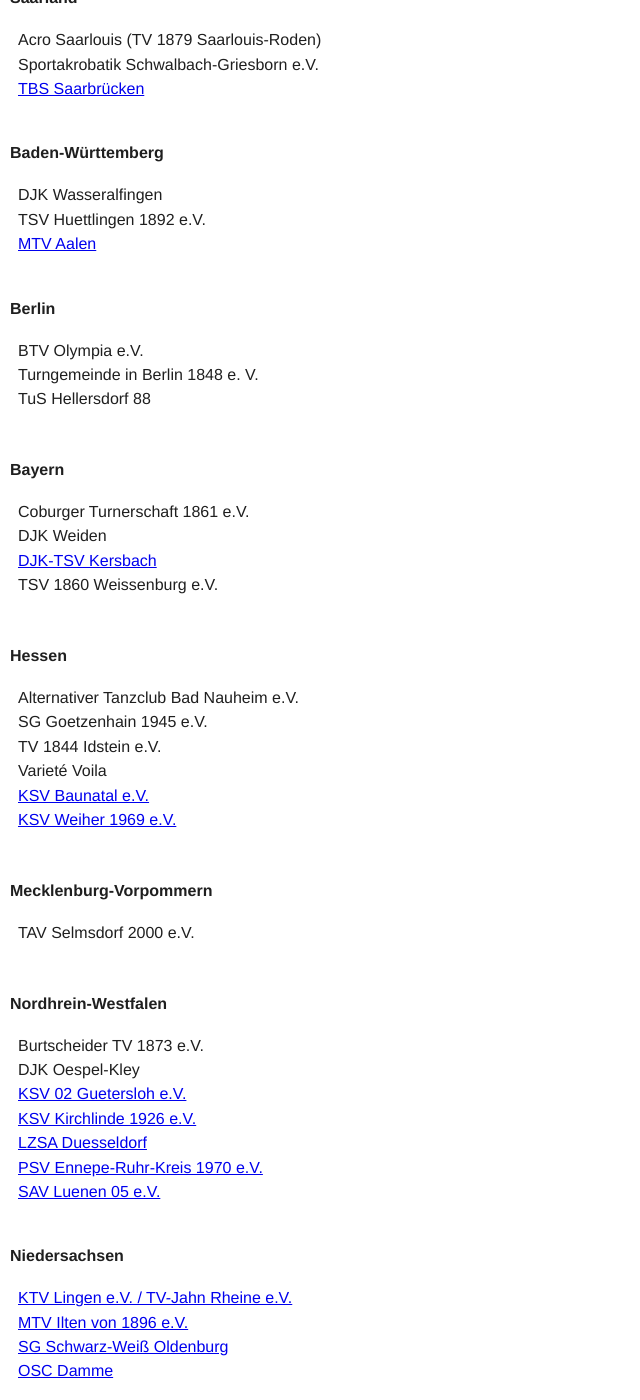
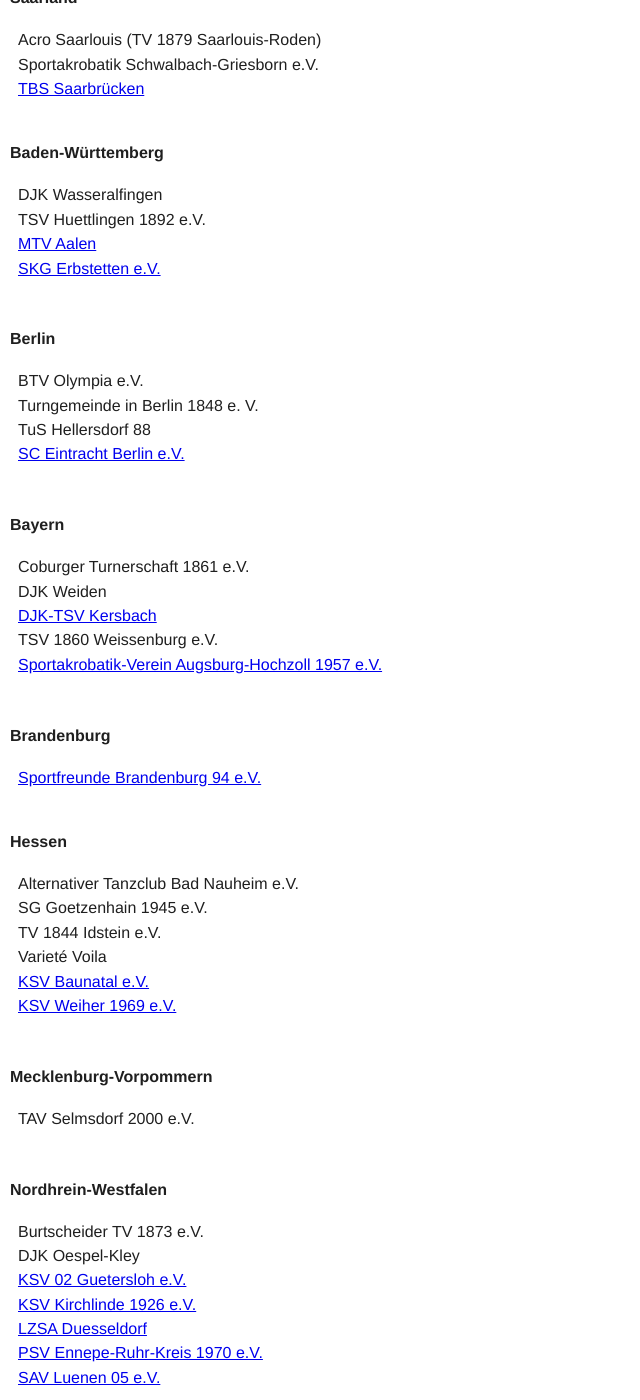
Before and after one commit to floshin/acrolib, a Jekyll site: the page built from community.md, in a window 1280 px wide and 1400 px high, scrolled down 1161 px. Shown: the whole window, without its empty margins (0-640 px from the left). Built offline with Jekyll 4.4.1, drawn with Linux system fonts in a browser that asks for light colours; our own code applies the rules of GitHub Pages for plain Markdown files; some of the changed text lies outside the part shown.

Commit message:
Update community.md

```diff
--- a/community.md
+++ b/community.md
@@ -46,6 +46,8 @@
 * DJK Wasseralfingen
 * TSV Huettlingen 1892 e.V.
 * [MTV Aalen](http://www.mtv-aalen.de)
+* [SKG Erbstetten e.V.](http://www.skg-erbstetten.de)
+*
 
 
 #### Berlin
@@ -53,6 +55,7 @@
 * BTV Olympia e.V.
 * Turngemeinde in Berlin 1848 e. V.
 * TuS Hellersdorf 88
+* [SC Eintracht Berlin e.V.](http://www.akrobatiksternchen.de)
 *
 
 
@@ -63,7 +66,14 @@
 * DJK Weiden
 * [DJK-TSV Kersbach](http://www.djk-kersbach.de/)
 * TSV 1860 Weissenburg e.V.
+* [Sportakrobatik-Verein Augsburg-Hochzoll 1957 e.V.](http://www.sportakrobatik-augsburg.de)
 *
+
+
+#### Brandenburg
+
+* [Sportfreunde Brandenburg 94 e.V.](http://www.sfb-94.de)
+
 
 
 #### Hessen
@@ -120,13 +131,15 @@
 * [LSV Suedwest Leipzig](http://www.lsvsw.de)
 * [MSV Bautzen 04 e.V](http://www.msvbautzen04.de)
 * [SAV Gruenhain-Schwarzenberg e.V.](http://www.sav-schwarzenberg.de)
+* [SC Hoyerswerda e.V.](http://www.sportclub-hoyerswerda.de)
 *
 
 
 #### Sachsen-Anhalt
 
 * [Magdeburger SV 90 e.V.](http://www.msv90.de)
-*
+* SC Magdeburg e.V. (no link)
+* [SG Einheit Halle e.V.](
 
 
 #### Schleswig-Holstein
```
Also changed, not shown: other parts of community.md (+2 -1 lines).
